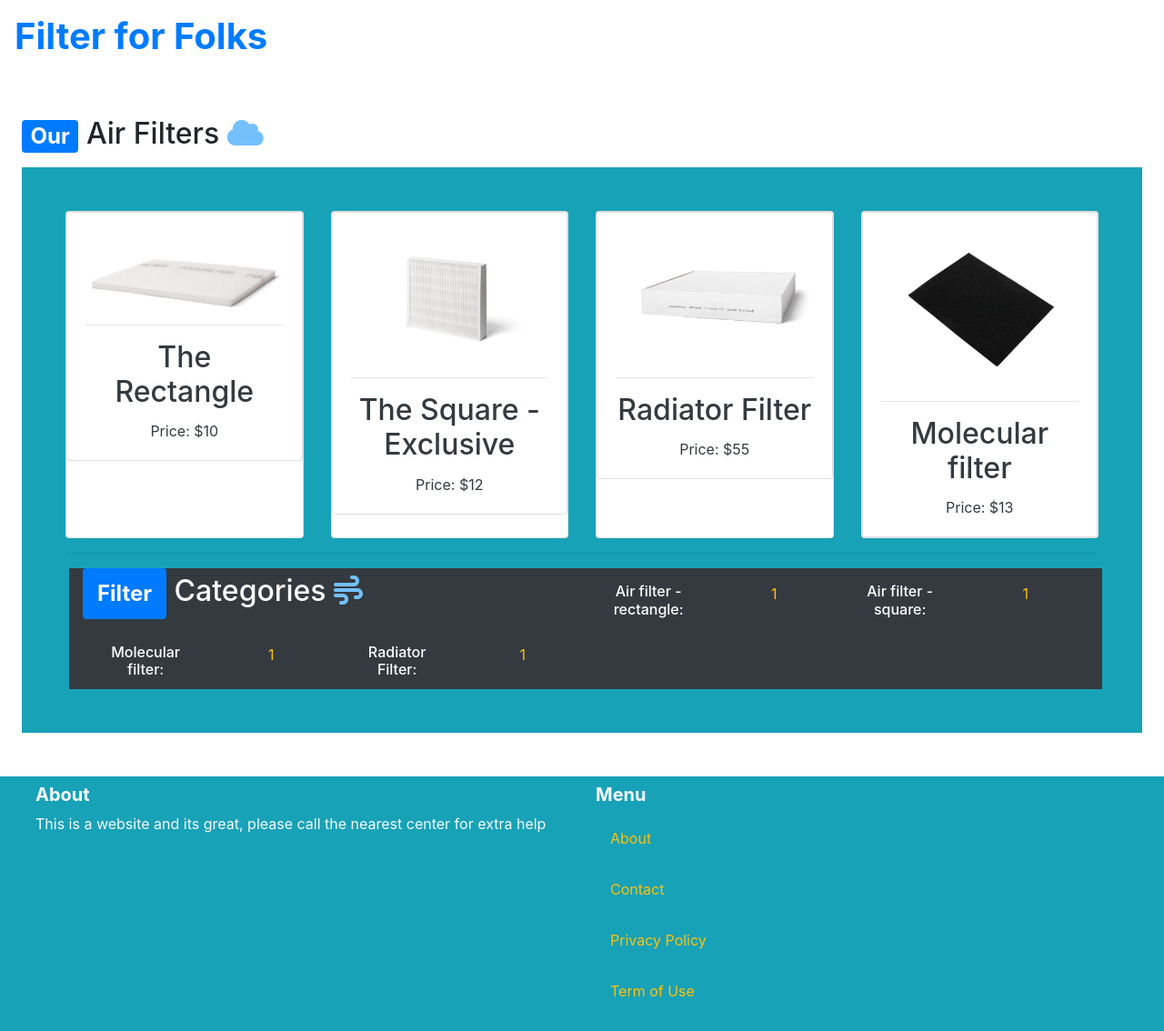
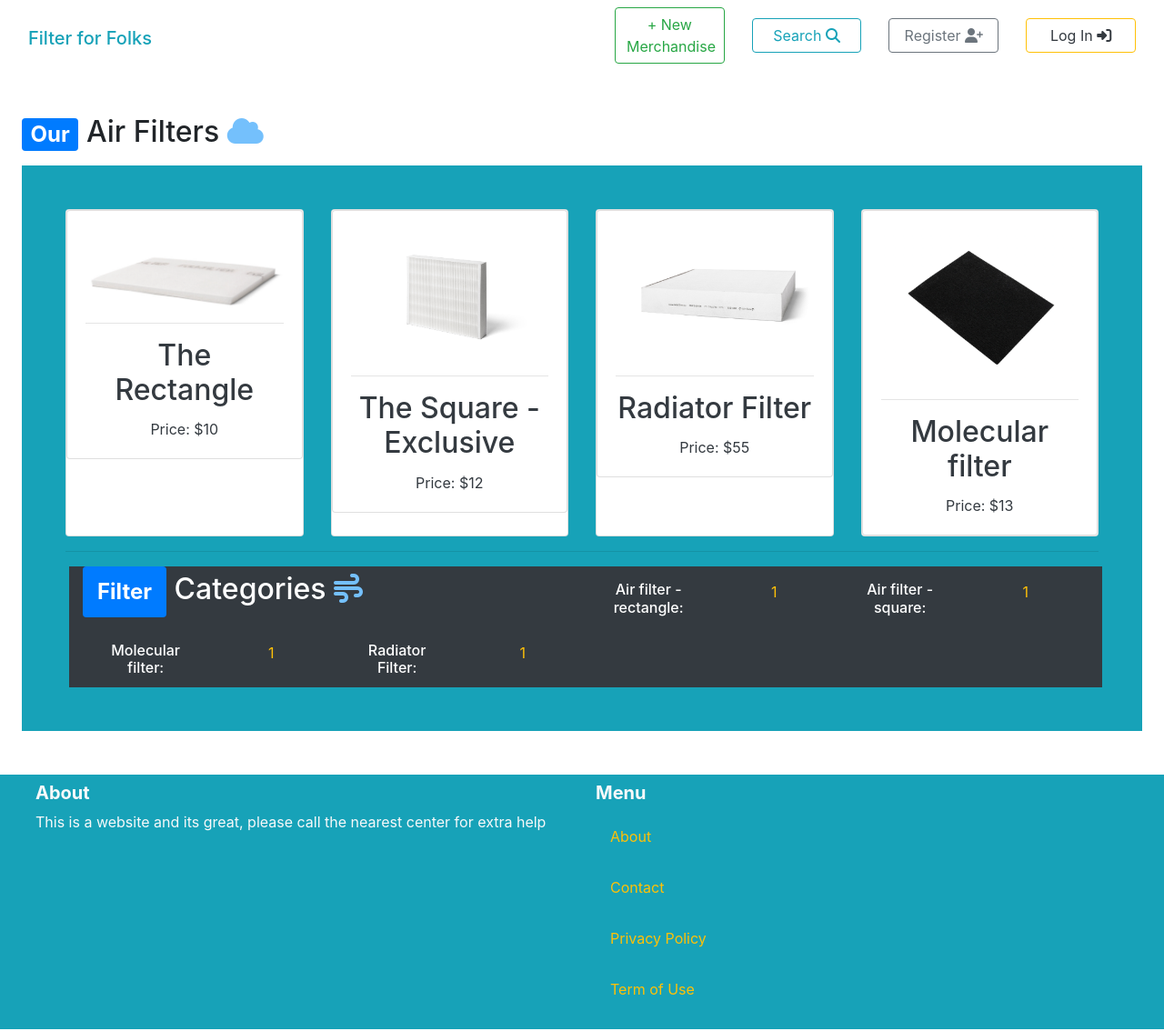
Before and after one commit to GustavFluur/filterfolk, a Django app: page / in a window 1280 px wide. Shown: the whole page at 91% size. Run offline with Django 3.2, Linux system fonts and the light colour scheme; data comes from the database, SQL or seed files in the repository; some libraries are stand-ins or nearby versions.

Commit message:
Added content and features from the project merch discount for creating a soild template for coming steps

```diff
--- a/core/templates/core/base.html
+++ b/core/templates/core/base.html
@@ -9,9 +9,45 @@
         <title>{% block title %}{% endblock %} Filter for Folks!</title>
 </head>
 <body>
+    <div class="container-fluid">
+        <nav class="navbar navbar-expand-lg navbar-light bg-">
+                <h1><a class="navbar-brand text-info" href="#">Filter for Folks</a></h1>
+                <button class="navbar-toggler" type="button" data-toggle="collapse" data-target="#navbarSupportedContent" aria-controls="navbarSupportedContent" aria-expanded="false" aria-label="Toggle navigation">
+                <span class="navbar-toggler-icon"></span>
+                </button>
+                <hr>
+                <div class="row align-items-center">
+                        <div class="col-6 col-sm-3">
+                            <a href="#" class="btn btn-outline-success btn-block text-wrap">
+                                + New Merchandise
+                            </a>
+                        </div>
+                        <div class="col-6 col-sm-3">
+                            <a href="#" class="btn btn-outline-info btn-block">
+                                Search <i class="fas fa-search"></i>
+                            </a>
+                        </div>
+                        <!--{% if request.user.is_authenticated %}------>
+                        <div class="col-6 col-sm-3">
+                            <a href="#" class="btn btn-outline-secondary btn-block">
+                                Inbox
+                            </a>
+                        </div>
+                        <div class="col-6 col-sm-3">
+                            <a href="#" class="btn btn-outline-warning text-dark btn-block">
+                                Dashboard
+                            </a>
+                        </div>
+                        <!--{% else %}--->
+                        <div class="col-6 col-sm-3"><a href="#" class="btn btn-outline-secondary btn-block">Register <i class="fas fa-user-plus"></i></a></div>
+                        <div class="col-6 col-sm-3"><a href="#" class="btn btn-outline-warning text-dark btn-block">Log In <i class="fas fa-sign-in-alt"></i></a></div>
+                        <!--{% endif %}-->
+                </div>
+        </nav>
+    </div>
 
     <div>
-        <h1 class="text-primary font-weight-bold p-3">Filter for Folks</h1>
+
         {% block content %}
         {% endblock %}
     </div>
@@ -26,7 +62,7 @@
                     <h5 class="font-weight-bold text-light mt-2">Menu</h5>
                     <ul class="list-unstyled">
                         <li class="list-unstyled"><a href="#" class="nav-link text-lg text-warning d-block p-3">About</a></li>
-                        <li class="list-unstyled"><a href="#" class="nav-link text-lg text-warning d-block p-3">Contact</a></li>
+                        <li class="list-unstyled"><a href="" class="nav-link text-lg text-warning d-block p-3">Contact</a></li>
                         <li class="list-unstyled"><a href="" class="nav-link text-lg text-warning d-block p-3">Privacy Policy</a></li>
                         <li class="list-unstyled"><a href="" class="nav-link text-lg text-warning d-block p-3">Term of Use</a></li>
                     </ul>
--- a/core/urls.py
+++ b/core/urls.py
@@ -1,10 +1,11 @@
 from django.urls import path
-from core.views import index
+from core.views import index,contact
 
 
 app_name = "core"
 
 
 urlpatterns = [
-    path("", views.index)
+    path('', views.index),
+    path('contact/', views.contact)
 ]
--- a/core/views.py
+++ b/core/views.py
@@ -13,3 +13,6 @@ def index(request):
         'products': products,
 
     })
+
+def contact(request):
+    return render(request,'core/contact.html')
--- a/filter_folk/urls.py
+++ b/filter_folk/urls.py
@@ -17,9 +17,10 @@ from django.conf import settings
 from django.conf.urls.static import static
 from django.contrib import admin
 from django.urls import path, include
-from core.views import index
+from core.views import index, contact
 
 urlpatterns = [
     path('admin/', admin.site.urls),
     path('', index, name='index'),
+    path('contact/',contact, name='contact'),
 ]+ static(settings.MEDIA_URL, document_root=settings.MEDIA_ROOT)
```
Also changed, not shown: core/templates/core/contact.html (+6 -5 lines).
